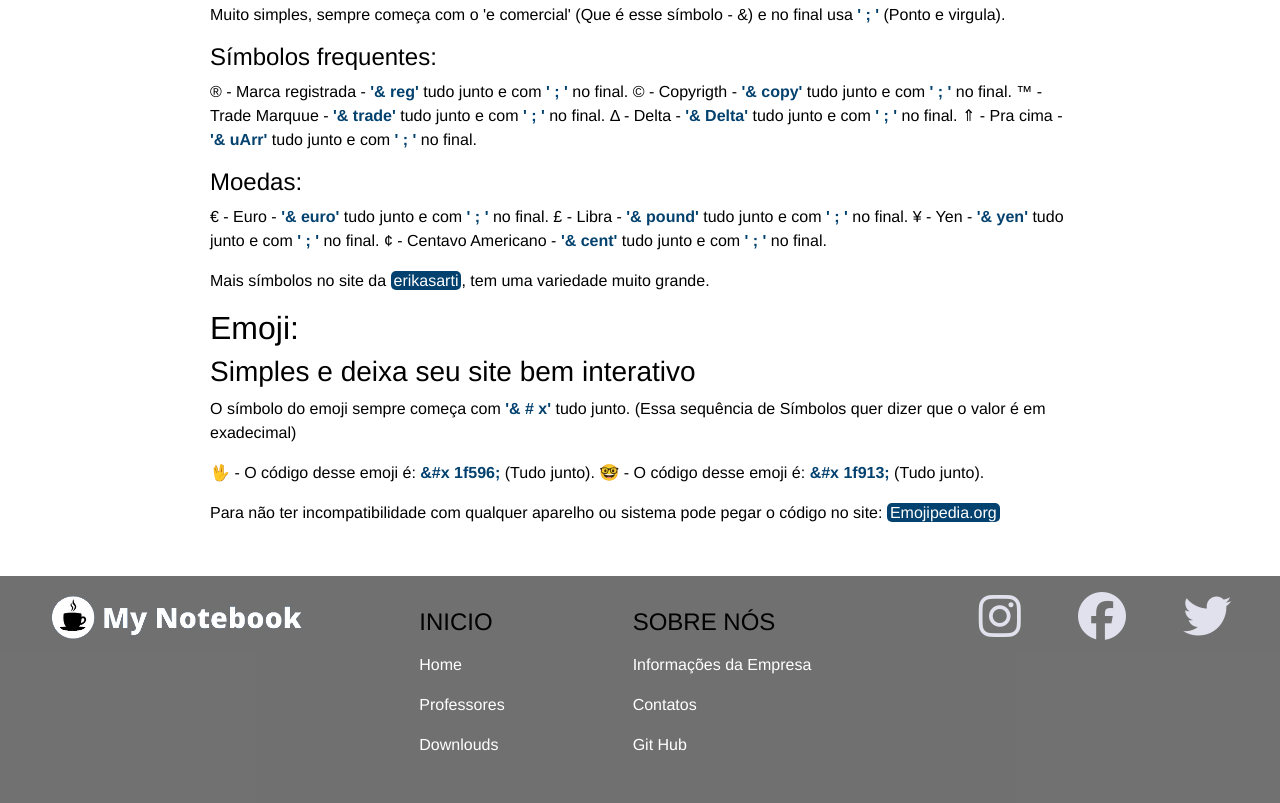
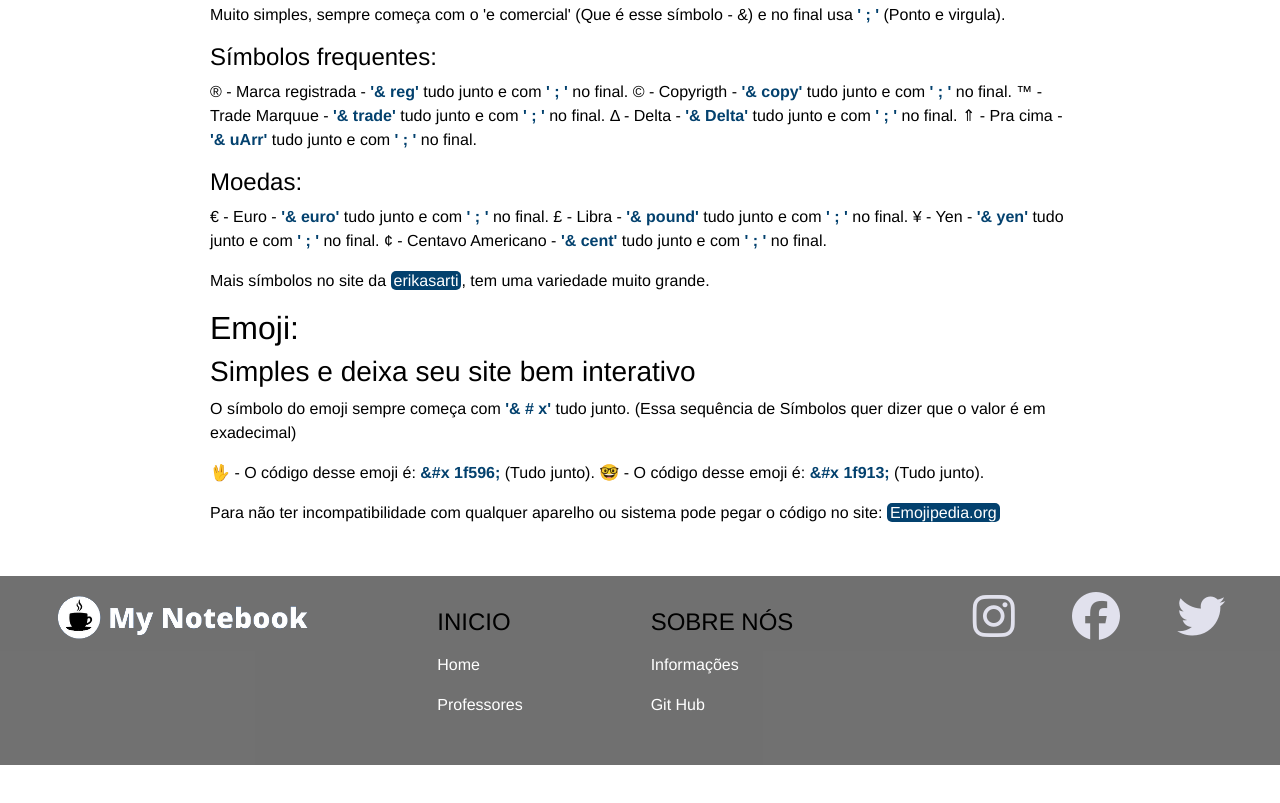
Before and after one commit to humbertomonteiro/mynotebook, a plain HTML site: page paginasHome/html.html in a window 1280 px wide. Shown: the part 3414-4217 px from the top of the page. After the commit the page ends 4179 px from the top, so only its background shows below. Drawn offline with nearby package versions, Linux system fonts and the light colour scheme.

Commit message:
add links

```diff
--- a/paginasHome/html.html
+++ b/paginasHome/html.html
@@ -251,13 +251,11 @@
                     <h4>INICIO</h6>
                     <a class="linkfooter" href="../index.html">Home</a>
                     <a class="linkfooter" href="Home">Professores</a>
-                    <a class="linkfooter" href="Home">Downlouds</a>
                 </div>
                 <div  class="footerinfo">
                     <h4>SOBRE NÓS</h6>
-                    <a class="linkfooter" href="home">Informações da Empresa</a>
-                    <a class="linkfooter" href="home">Contatos</a>
-                    <a class="linkfooter" href="Git Hub">Git Hub</a>
+                    <a class="linkfooter" href="home">Informações</a>
+                    <a class="linkfooter" href="https://github.com/humbertomonteiro">Git Hub</a>
                 </div>
             </div>
             <div class="col-xs-4">
```
Also changed, not shown: index.html (+4 -6 lines).
